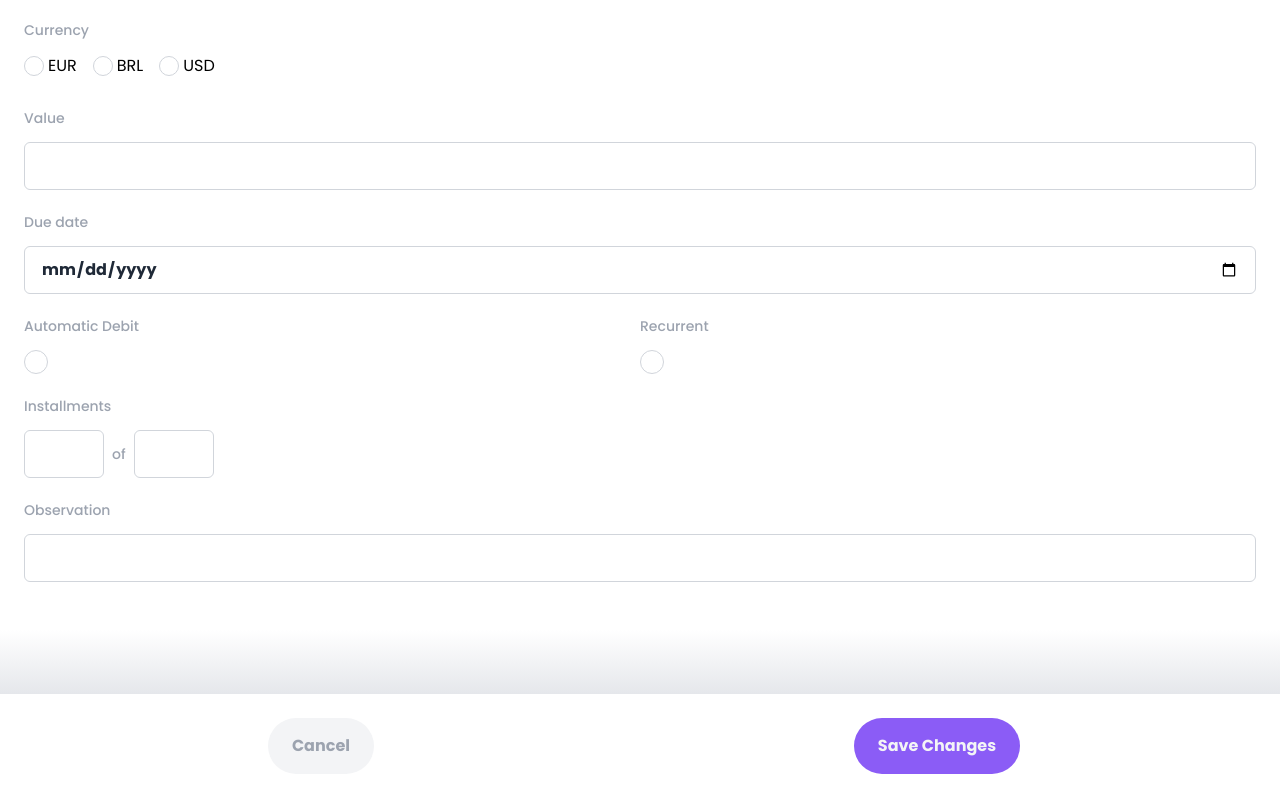
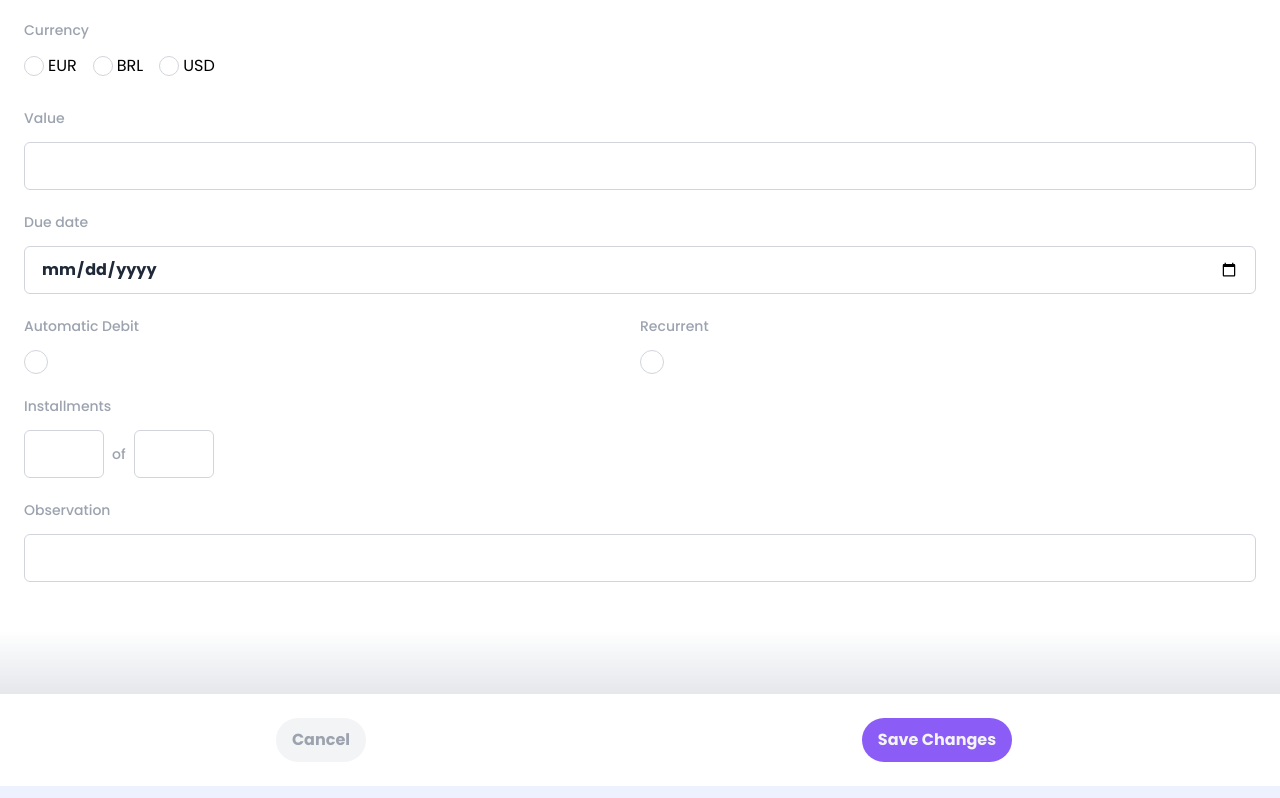
Before and after one commit to kelitasukita/myBills-next-frontend, a Next.js app: page /edit-invoice in a window 1280 px wide. Shown: the part 1054-1852 px from the top of the page. Built offline with nearby package versions, Linux system fonts and the light colour scheme.

Commit message:
Fix button height and width

```diff
--- a/src/app/components/button.tsx
+++ b/src/app/components/button.tsx
@@ -1,5 +1,5 @@
 export default function Button(props: any | undefined) {
   return (
-    <button className={`heading-s ${props.textColor} py-5 px-6 ${props.bgColor} rounded-full hover:opacity-80 ml-2`}>{props.name}</button>
+    <button className={`heading-s ${props.textColor} h-11 whitespace-nowrap px-4 ${props.bgColor} rounded-full hover:opacity-80 ml-2`}>{props.name}</button>
   )
 }
```
